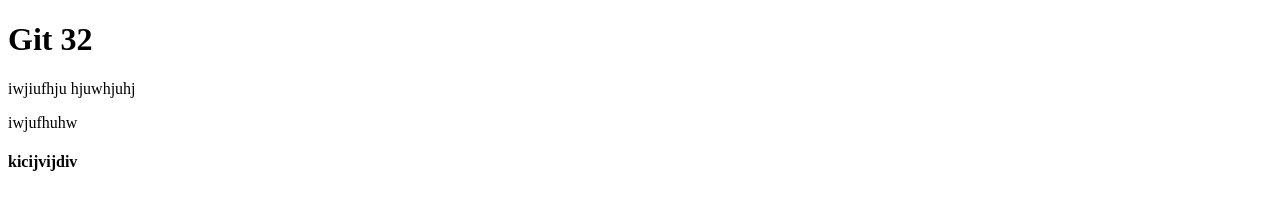
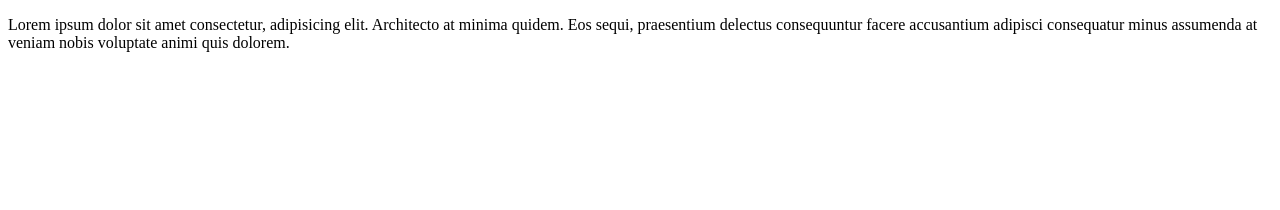
Before and after one commit to DreadFree/site, a plain HTML site: page index.html in a window 1280 px wide. Drawn offline with Linux system fonts and the light colour scheme.

Commit message:
third commit

```diff
--- a/index.html
+++ b/index.html
@@ -7,9 +7,6 @@
         <link rel="stylesheet" href="css/main.css">
     </head>
     <body>
-            <h1>Git 32</h1>
-            <p>iwjiufhju hjuwhjuhj </p>
-            <p>iwjufhuhw</p>
-<h4>kicijvijdiv</h4>
+ <p>Lorem ipsum dolor sit amet consectetur, adipisicing elit. Architecto at minima quidem. Eos sequi, praesentium delectus consequuntur facere accusantium adipisci consequatur minus assumenda at veniam nobis voluptate animi quis dolorem.</p>
         </body>
     </html>
```
